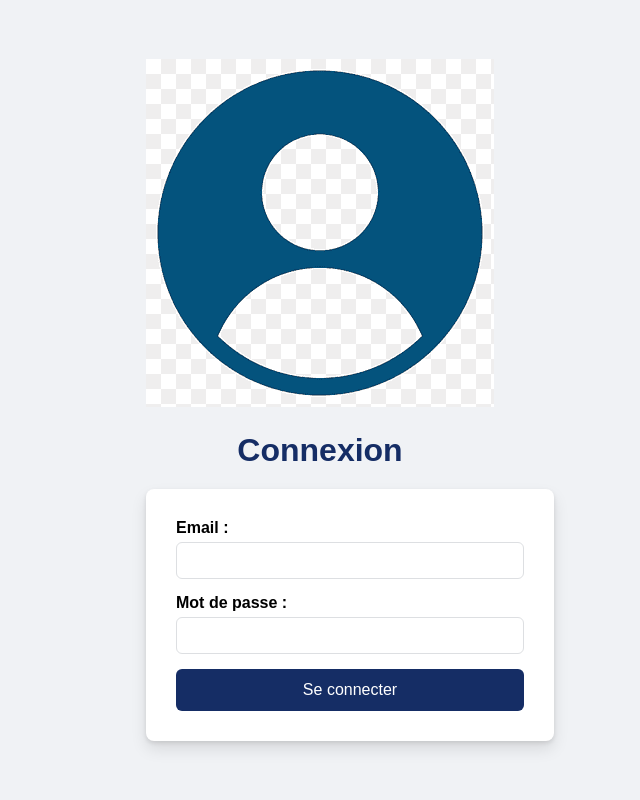
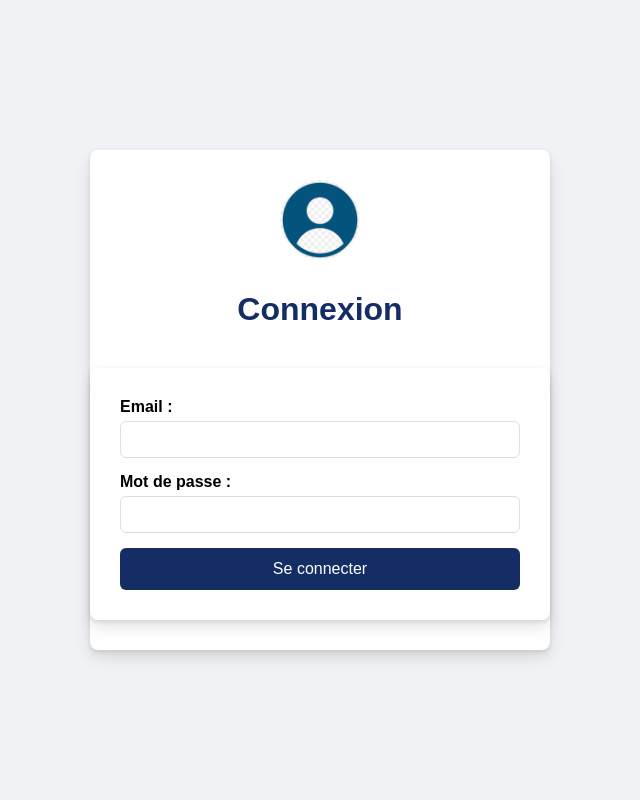
Before and after one commit to DevKosX/GestionDesStagesProject, a PHP site: page /connexion.php in a window 1280 px wide. Shown: the whole page, without its empty margins (320-960 px from the left). Run offline with PHP 8.4, Linux system fonts and the light colour scheme.

Commit message:
une deuxieme version du css

```diff
--- a/SAE301/connexion-src/style.css
+++ b/SAE301/connexion-src/style.css
@@ -6,6 +6,8 @@ body {
     align-items: center;
     min-height: 100vh;
     margin: 0;
+
+/*Texte : Connexion */
 
 } h1 {
     text-align: center;
@@ -26,6 +28,7 @@ body {
     font-weight: bold;
 
 }
+
 
 input[type="email"], /*le style par défault*/
 input[type="password"] {
@@ -56,9 +59,42 @@ input[type="password"]:focus {
 
 } button[type="submit"]:hover {
     background-color: #152d65;
+}
+/* messages d'erreur (tesr) */
 
-/* messages d'erreur (exemple de test) */
-} .error-message {
+.error-message {
     color: red;
     margin-bottom: 10px;
 }
+
+/*Nouveau commit je vais faire la partie*/
+
+.container {
+    display: flex;
+    flex-direction: column;
+    align-items: center;
+    width: 100%;
+    max-width: 400px;
+    padding: 30px;
+    border-radius: 8px;
+    box-shadow: 0 2px 4px rgba(0, 0, 0, 0.1), 0 8px 16px rgba(0, 0, 0, 0.1);
+    background-color: white;
+
+
+/*Formulaire*/
+
+} .form-header {
+    display: flex;
+    flex-direction: column; /* élément vertical */
+    align-items: center; /* centrer les items horizontalement */
+    margin-bottom: 20px; /* l'espace necessaire que j'ai mis entre l'image et le formulaire */
+
+
+/*Image du profil*/
+
+} .profile-img {
+    width: 80px; /*taille de l'image*/
+    height: 80px;
+    border-radius: 50%; /* l'image sera ronde sur le rendu*/
+    margin-bottom: 10px; /*l'espace necessaire que j'ai mis entre l'image et le titre */
+}
```
